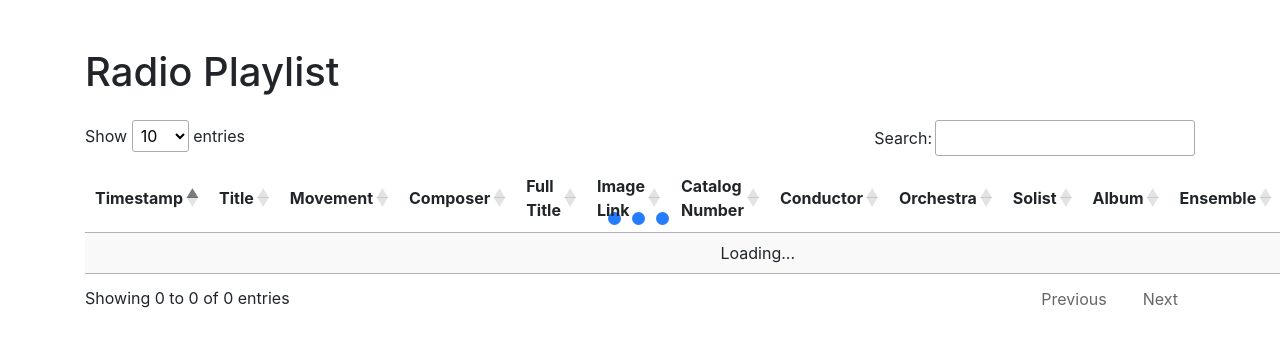
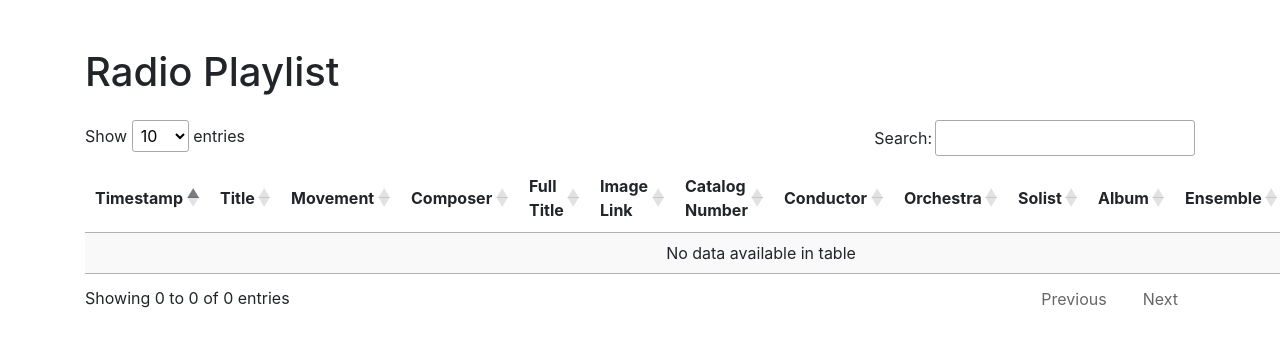
Before and after one commit to thees-k/ndr_kultur_playlists, a Flask app: page / in a window 1280 px wide; the page is wider, and only the part inside the window is pictured. Shown: the top 347 px of that part. Run offline with Flask 3, Linux system fonts and the light colour scheme; data that the repository does not hold is empty; some libraries are stand-ins or nearby versions.

Commit message:
Fix data not loading error

```diff
--- a/app.py
+++ b/app.py
@@ -30,8 +30,7 @@ class Tracks(db.Model):
 
 @app.route('/')
 def index():
-    tracks = Tracks.query.all()
-    return render_template('index.html', tracks=tracks)
+    return render_template('index.html')
 
 @app.route('/data')
 def data():
@@ -52,8 +51,7 @@ def data():
         'ean': track.ean,
         'choir': track.choir
     } for track in tracks]
-    rj = jsonify(track_list)
-    return rj
+    return jsonify({"data": track_list})
 
 if __name__ == '__main__':
     # Sicherstellen, dass das .data-Verzeichnis existiert
--- a/templates/index.html
+++ b/templates/index.html
@@ -37,7 +37,10 @@
             $('#trackTable').DataTable({
                 "processing": true,
                 "serverSide": false,
-                "ajax": "/data",
+                "ajax": {
+                    "url": "/data",
+                    "type": "GET"
+                },
                 "columns": [
                     {"data": "timestamp"},
                     {"data": "title"},
```
